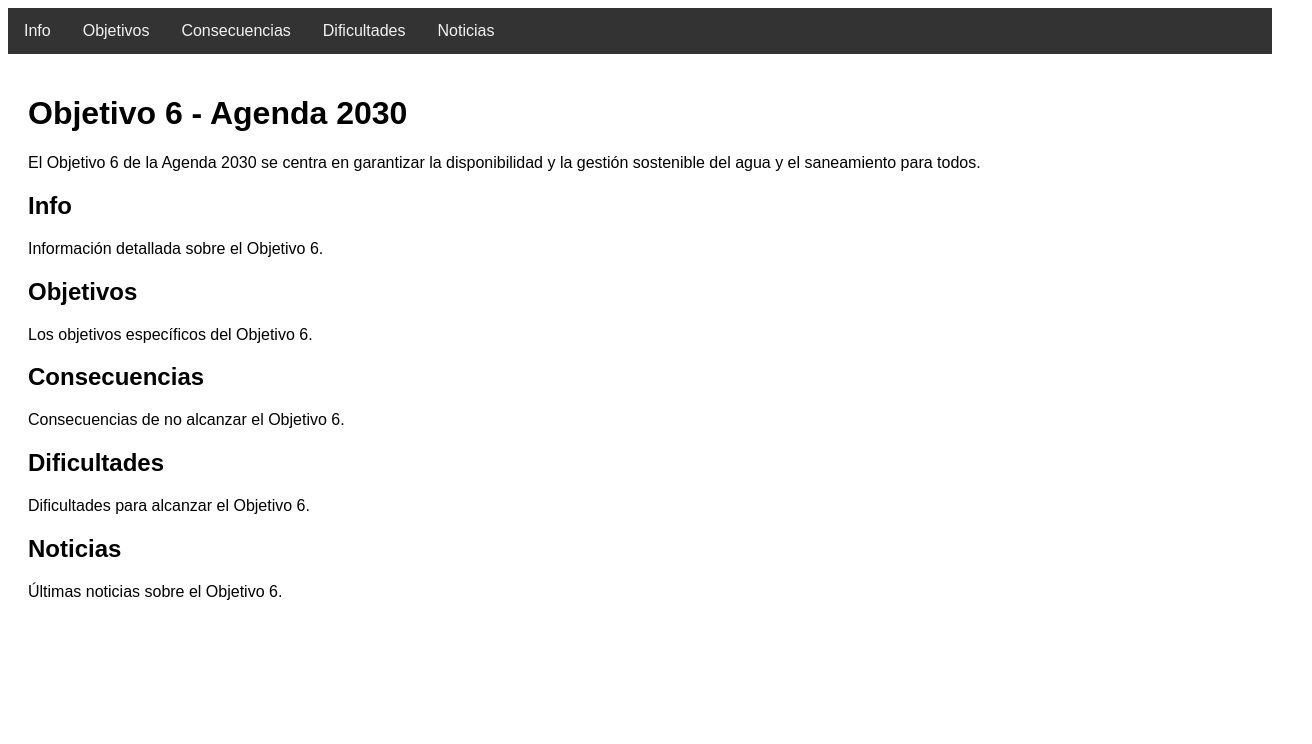
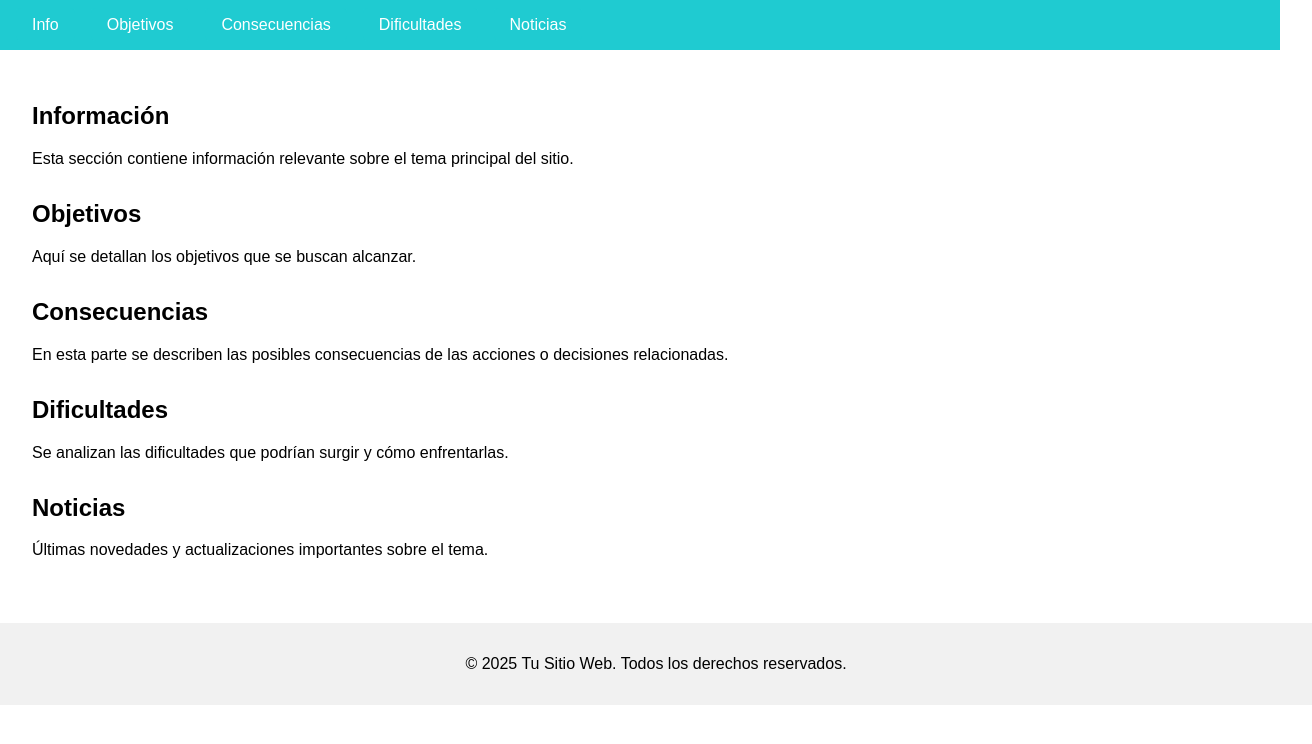
Before and after one commit to alvarorpulido/alvarorpulido.github.io, a plain HTML site: page index.html in a window 1280 px wide. Shown: the whole page, 1312 px wide, since content can reach past the window. Drawn offline with Linux system fonts and the light colour scheme.

Commit message:
Add new HTML structure and styles for the proyect

```diff
--- a/index.html
+++ b/index.html
@@ -1,64 +1,108 @@
 <!DOCTYPE html>
 <html lang="es">
 <head>
-        <meta charset="UTF-8"/>
-        <title>Objetivo 6 - Agenda 2030</title>
+    <meta charset="UTF-8">
+    <meta name="viewport" content="width=device-width, initial-scale=1.0">
+    <title>Plantilla HTML Extensa</title>
     <style>
         body {
             font-family: Arial, sans-serif;
+            margin: 0;
+            padding: 0;
         }
-            .navbar {
-                overflow: hidden;
-                background-color: #333;
+
+        nav {
+            background-color: #1fcbd1; /* Nuevo color de fondo para nav */
+            color: white;
+            padding: 1rem;
         }
-            .navbar a {
-                float: left;
-                display: block;
-                color: #f2f2f2;
-                text-align: center;
-                padding: 14px 16px;
+
+        nav ul {
+            list-style: none;
+            display: flex;
+            gap: 1rem;
+            margin: 0;
+            padding: 0;
+        }
+
+        nav ul li {
+            display: inline;
+        }
+
+        nav ul li a {
+            color: white; /* Texto blanco */
+            background-color: #1fcbd1; /* Nuevo color de fondo para los enlaces */
+            padding: 0.5rem 1rem;
+            text-decoration: none;
+            transition: background-color 0.3s ease;
+            border-radius: 5px;
+        }
+
+        nav ul li a:hover {
+            background-color: #1273f3; /* Nuevo color al pasar el ratón */
             text-decoration: none;
         }
-            .navbar a:hover {
-                background-color: #ddd;
-                color: black;
+
+        main {
+            padding: 2rem;
         }
-            .content {
-                padding: 20px;
+
+        section {
+            margin-bottom: 2rem;
+        }
+
+        footer {
+            background-color: #f1f1f1;
+            text-align: center;
+            padding: 1rem;
+            position: relative;
+            bottom: 0;
+            width: 100%;
         }
     </style>
 </head>
+
 <body>
-        <div class="navbar">
-            <a href="#info">Info</a>
-            <a href="#objetivos">Objetivos</a>
-            <a href="#consecuencias">Consecuencias</a>
-            <a href="#dificultades">Dificultades</a>
-            <a href="#noticias">Noticias</a>
-        </div>
-        <div class="content">
-            <h1>Objetivo 6 - Agenda 2030</h1>
-            <p>El Objetivo 6 de la Agenda 2030 se centra en garantizar la disponibilidad y la gestión sostenible del agua y el saneamiento para todos.</p>
+    <nav>
+        <ul>
+            <li><a href="./info.html">Info</a></li>
+            <li><a href="./objectives.html">Objetivos</a></li>
+            <li><a href="./consequences.html">Consecuencias</a></li>
+            <li><a href="./difficulties.html">Dificultades</a></li>
+            <li><a href="./news.html">Noticias</a></li>
+        </ul>
+    </nav>
+
+    <main>
         <section id="info">
-                <h2>Info</h2>
-                <p>Información detallada sobre el Objetivo 6.</p>
+            <h2>Información</h2>
+            <p>Esta sección contiene información relevante sobre el tema principal del sitio.</p>
         </section>
+
         <section id="objetivos">
             <h2>Objetivos</h2>
-                <p>Los objetivos específicos del Objetivo 6.</p>
+            <p>Aquí se detallan los objetivos que se buscan alcanzar.</p>
         </section>
+
         <section id="consecuencias">
             <h2>Consecuencias</h2>
-                <p>Consecuencias de no alcanzar el Objetivo 6.</p>
+            <p>En esta parte se describen las posibles consecuencias de las acciones o decisiones relacionadas.</p>
         </section>
+
         <section id="dificultades">
             <h2>Dificultades</h2>
-                <p>Dificultades para alcanzar el Objetivo 6.</p>
+            <p>Se analizan las dificultades que podrían surgir y cómo enfrentarlas.</p>
         </section>
+
         <section id="noticias">
             <h2>Noticias</h2>
-                <p>Últimas noticias sobre el Objetivo 6.</p>
+            <p>Últimas novedades y actualizaciones importantes sobre el tema.</p>
         </section>
-        </div>
+    </main>
+
+    <footer>
+        <p>&copy; 2025 Tu Sitio Web. Todos los derechos reservados.</p>
+    </footer>
 </body>
+
 </html>
--- /dev/null
+++ b/style.css
@@ -0,0 +1,63 @@
+        body {
+            font-family: Arial, sans-serif;
+            line-height: 1.6;
+            margin: 0;
+            padding: 0;
+            background-color: #f4f4f4;
+        }
+        .container {
+            width: 80%;
+            margin: auto;
+            overflow: hidden;
+        }
+        header {
+            background: #50b3a2;
+            color: #fff;
+            padding-top: 30px;
+            min-height: 70px;
+        }
+        header a {
+            color: #fff;
+            text-decoration: none;
+            text-transform: uppercase;
+            font-size: 16px;
+        }
+        header ul {
+            padding: 0;
+            list-style: none;
+        }
+        header li {
+            display: inline;
+            padding: 0 20px 0 20px;
+        }
+        .main-content {
+            padding: 20px;
+            background: #fff;
+            margin-top: 20px;
+        }
+        footer {
+            background: #50b3a2;
+            color: #fff;
+            text-align: center;
+            padding: 10px 0;
+            margin-top: 20px;
+        }
+        .navbar {
+                overflow: hidden;
+                background-color: #333;
+            }
+        .navbar a {
+                float: left;
+                display: block;
+                color: #f2f2f2;
+                text-align: center;
+                padding: 14px 16px;
+                text-decoration: none;
+        }
+            .navbar a:hover {
+                background-color: #ddd;
+                color: black;
+        }
+            .content {
+                padding: 20px;
+        }
```
Also changed, not shown: info.html (+1 -47 lines), consequences.html (added), difficulties.html (added), news.html (added), objectives.html (added), 1 other file. Lines whose indentation alone changed are shown as unchanged.
